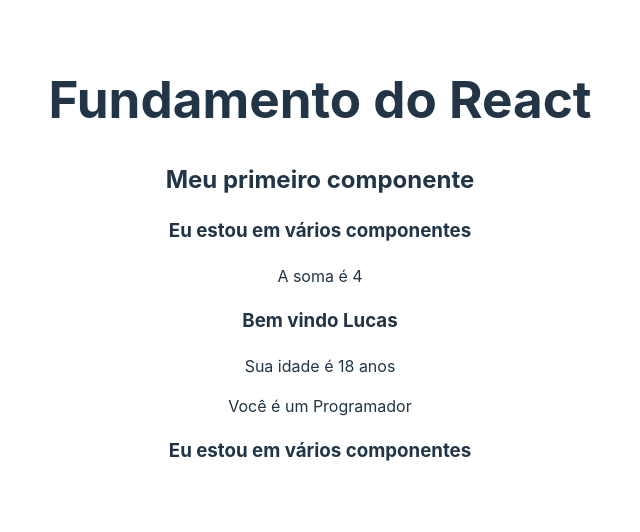
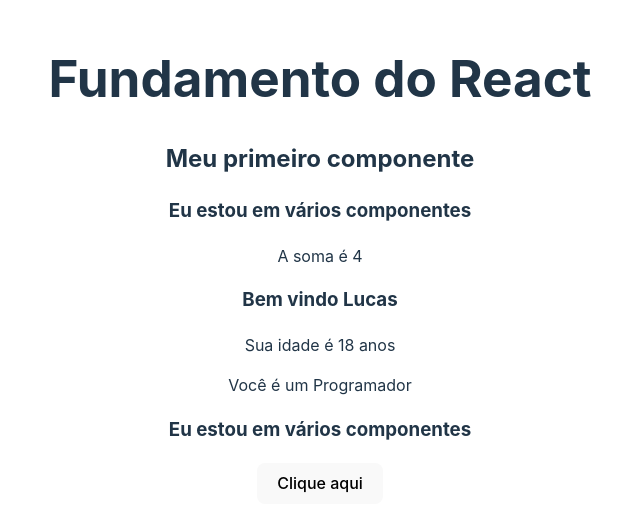
Before and after one commit to Lucassevero06/front-end-udemy, a React (Vite) app in the folder REACT/2_FUNDAMENTOS/fundamentos/: page / in a window 1280 px wide. Shown: the part 140-672 px from the top of the page, without its empty margins (320-960 px from the left). Built offline with nearby package versions, Linux system fonts and the light colour scheme.

Commit message:
evento de click no react

```diff
--- a/REACT/2_FUNDAMENTOS/fundamentos/src/App.jsx
+++ b/REACT/2_FUNDAMENTOS/fundamentos/src/App.jsx
@@ -4,6 +4,9 @@ import './App.css'
 import FirstComponent from './components/FirstComponent'
 import MyComponent from './components/MyComponent'
 import TemplateExpression from './components/TemplateExpression'
+
+//6 - Eventos
+import Events from './components/Events'
 
 function App() {
   //3 - Comentários
@@ -14,6 +17,7 @@ function App() {
       <FirstComponent/>
       <TemplateExpression/>
       <MyComponent/>
+      <Events/>
     </div>
   )
 }
--- /dev/null
+++ b/REACT/2_FUNDAMENTOS/fundamentos/src/components/Events.jsx
@@ -0,0 +1,14 @@
+// Criando eventos
+const Events = () => {
+  return (
+    <div>
+        <div>
+            <button onClick={() => {
+                console.log("object");
+            }}>Clique aqui</button>
+        </div>
+    </div>
+  )
+}
+
+export default Events
```
